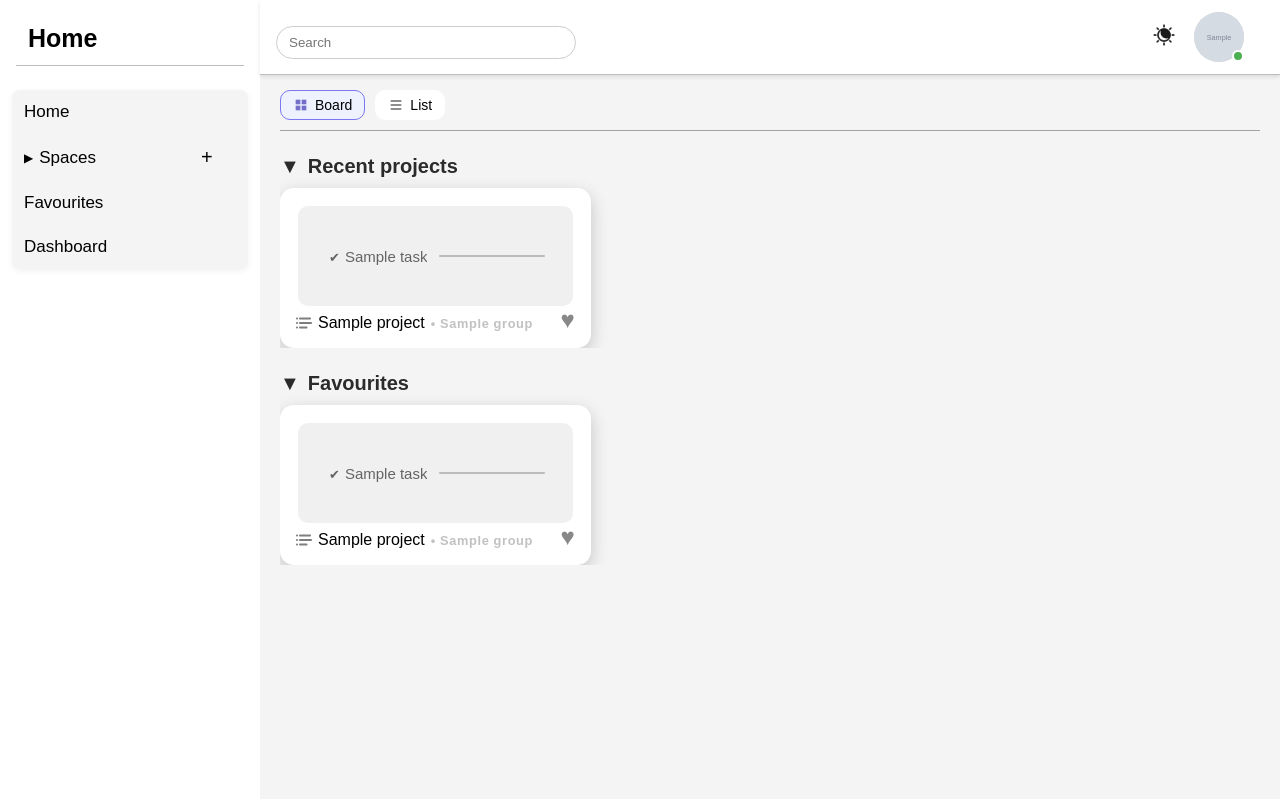
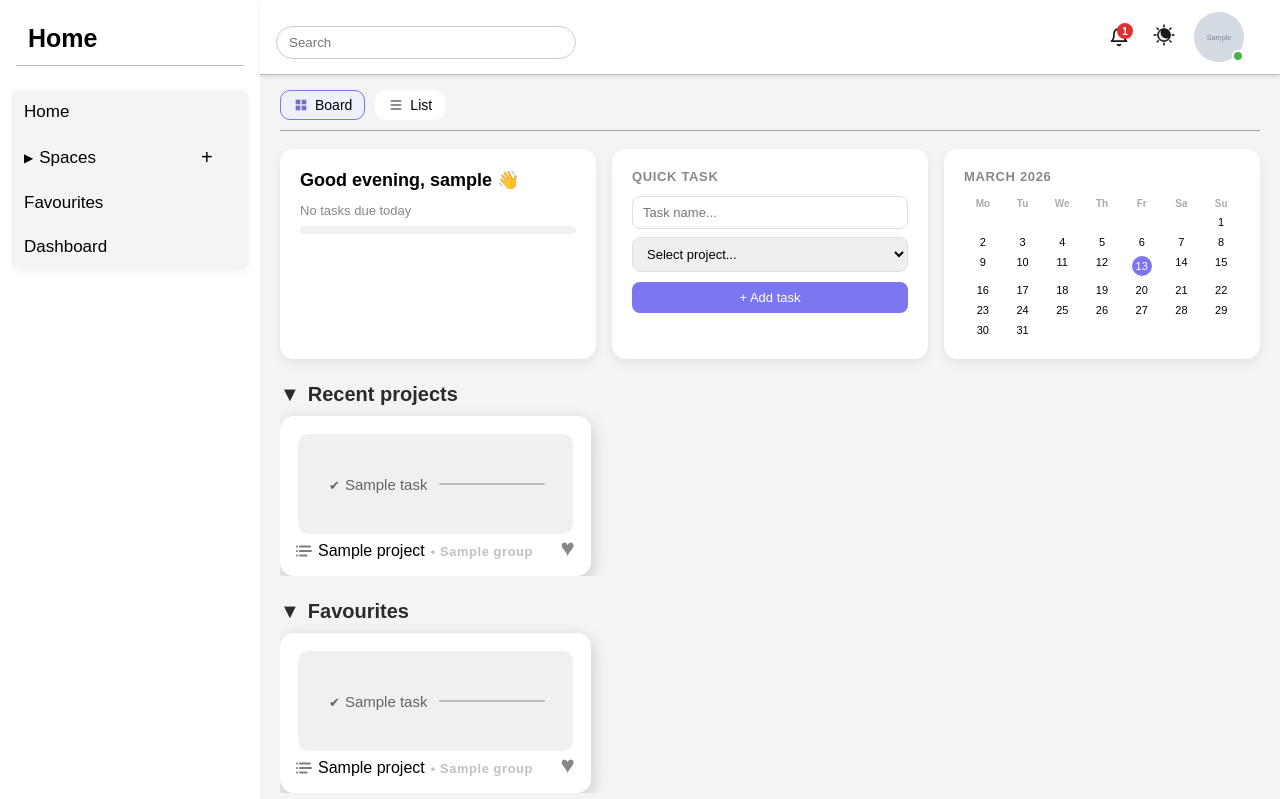
Before and after one commit to adsetsuko0/task_manager, a Django app: page / in a window 1280 px wide. Shown: the top 799 px of the page. Run offline with Django 5.2, Linux system fonts and the light colour scheme; a user stored in the database is signed in; tables that the repository leaves empty hold one stand-in row (values such as "Sample post"); grey boxes marked "Sample" are stand-in pictures.

Commit message:
ALL DONE

```diff
--- a/tasks/static/tasks/css/style.css
+++ b/tasks/static/tasks/css/style.css
@@ -2446,3 +2446,282 @@ body.dark-theme .task-row.dragging {
 .task-row.drag-over {
     border-top: 2px solid #7c76f0;
 }
+
+
+.home-widget {
+    background: #fff;
+    border-radius: 14px;
+    padding: 20px;
+    box-shadow: 0 4px 12px rgba(0,0,0,0.07);
+    flex: 1;
+    min-width: 220px;
+}
+
+.home-widget-greeting {
+    font-size: 18px;
+    font-weight: 600;
+    margin-bottom: 12px;
+}
+
+.home-widget-title {
+    font-size: 13px;
+    font-weight: 600;
+    color: #888;
+    text-transform: uppercase;
+    letter-spacing: 0.05em;
+    margin-bottom: 12px;
+}
+
+.home-widget-progress-label {
+    font-size: 13px;
+    color: #888;
+    margin-bottom: 8px;
+}
+
+.home-widget-progress-bar-bg {
+    background: #f0f0f0;
+    border-radius: 8px;
+    height: 8px;
+    overflow: hidden;
+}
+
+.home-widget-progress-bar-fill {
+    height: 100%;
+    background: linear-gradient(90deg, #7c76f0, #9b97e8);
+    border-radius: 8px;
+    transition: width 0.8s ease;
+}
+
+.home-quick-task-input {
+    width: 100%;
+    padding: 8px 10px;
+    border: 1px solid #e0e0e0;
+    border-radius: 8px;
+    font-size: 13px;
+    margin-bottom: 8px;
+    box-sizing: border-box;
+    outline: none;
+}
+
+.home-quick-task-select {
+    width: 100%;
+    padding: 8px 10px;
+    border: 1px solid #e0e0e0;
+    border-radius: 8px;
+    font-size: 13px;
+    margin-bottom: 10px;
+    box-sizing: border-box;
+    outline: none;
+}
+
+.home-quick-task-btn {
+    background: #7c76f0;
+    color: #fff;
+    border: none;
+    border-radius: 8px;
+    padding: 8px 16px;
+    font-size: 13px;
+    cursor: pointer;
+    width: 100%;
+    transition: background 0.2s;
+}
+
+.home-quick-task-btn:hover {
+    background: #6a64d8;
+}
+
+.home-calendar-grid {
+    display: grid;
+    grid-template-columns: repeat(7, 1fr);
+    gap: 2px;
+}
+
+.cal-day-header {
+    font-size: 10px;
+    color: #aaa;
+    text-align: center;
+    padding: 2px 0;
+    font-weight: 600;
+}
+
+.cal-day {
+    display: flex;
+    flex-direction: column;
+    align-items: center;
+    padding: 3px 0;
+    border-radius: 6px;
+    font-size: 11px;
+    cursor: default;
+    position: relative;
+}
+
+.cal-day.cal-today span:first-child {
+    background: #7c76f0;
+    color: #fff;
+    border-radius: 50%;
+    width: 20px;
+    height: 20px;
+    display: flex;
+    align-items: center;
+    justify-content: center;
+}
+
+.cal-dot {
+    width: 4px;
+    height: 4px;
+    border-radius: 50%;
+    margin-top: 1px;
+}
+
+.cal-dot-done { background: #2f9e44; }
+.cal-dot-pending { background: #e8b84b; }
+
+/* dark theme */
+body.dark-theme .home-widget {
+    background: #1e1e1e;
+}
+
+body.dark-theme .home-widget-progress-bar-bg {
+    background: #333;
+}
+
+body.dark-theme .home-quick-task-input,
+body.dark-theme .home-quick-task-select {
+    background: #2a2a2a;
+    border-color: #444;
+    color: #eee;
+}
+
+.notifications-bell {
+    position: relative;
+    cursor: pointer;
+    padding: 6px;
+    border-radius: 8px;
+    display: flex;
+    align-items: center;
+    transition: background 0.15s;
+    margin-right: 5px;
+    color: #141414;
+}
+
+body.dark-theme .home-quick-task-sele.notifications-bell {
+    color: #aaa;
+}
+
+
+.notifications-bell:hover {
+    background: rgba(0,0,0,0.07);
+}
+
+.notifications-badge {
+    position: absolute;
+    top: 2px;
+    right: 2px;
+    background: #e03131;
+    color: #fff;
+    font-size: 10px;
+    font-weight: 700;
+    border-radius: 50%;
+    width: 16px;
+    height: 16px;
+    display: flex;
+    align-items: center;
+    justify-content: center;
+}
+
+.notifications-panel {
+    position: fixed;
+    width: 320px;
+    max-height: 400px;
+    background: #fff;
+    border-radius: 14px;
+    box-shadow: 0 8px 32px rgba(0,0,0,0.15);
+    z-index: 9999;
+    overflow: hidden;
+    display: flex;
+    flex-direction: column;
+}
+
+.notifications-header {
+    display: flex;
+    align-items: center;
+    justify-content: space-between;
+    padding: 14px 16px;
+    font-weight: 600;
+    font-size: 14px;
+    border-bottom: 1px solid #f0f0f0;
+}
+
+.notifications-close {
+    background: none;
+    border: none;
+    cursor: pointer;
+    color: #888;
+    font-size: 14px;
+}
+
+.notifications-body {
+    overflow-y: auto;
+    max-height: 340px;
+}
+
+.notification-item {
+    display: flex;
+    align-items: flex-start;
+    gap: 10px;
+    padding: 12px 16px;
+    cursor: pointer;
+    transition: background 0.15s;
+    border-bottom: 1px solid #f5f5f5;
+}
+
+.notification-item:hover {
+    background: #f9f8ff;
+}
+
+.notification-icon {
+    font-size: 16px;
+    margin-top: 1px;
+}
+
+.notification-title {
+    font-size: 13px;
+    font-weight: 500;
+    margin-bottom: 2px;
+}
+
+.notification-meta {
+    font-size: 11px;
+    color: #888;
+}
+
+.notifications-empty {
+    padding: 24px;
+    text-align: center;
+    color: #888;
+    font-size: 13px;
+}
+
+.notifications-loading {
+    padding: 24px;
+    text-align: center;
+    color: #888;
+    font-size: 13px;
+}
+
+body.dark-theme .notifications-panel {
+    background: #1e1e1e;
+    box-shadow: 0 8px 32px rgba(0,0,0,0.4);
+}
+
+body.dark-theme .notifications-header {
+    border-bottom-color: #333;
+}
+
+body.dark-theme .notification-item {
+    border-bottom-color: #2a2a2a;
+}
+
+body.dark-theme .notification-item:hover {
+    background: #252525;
+}
--- a/tasks/static/tasks/js/fav.js
+++ b/tasks/static/tasks/js/fav.js
@@ -340,6 +340,12 @@ function refreshFavPageIfOpen() {
     loadFavouriteProjects().then(() => renderFavProjectsInView(currentView));
 }
 
+
+document.addEventListener('DOMContentLoaded', () => {
+    setTimeout(loadHomeWidgets, 100);
+});
+
+
 window.refreshFavPageIfOpen = refreshFavPageIfOpen;
 
 window.renderFavouritesPage = renderFavouritesPage;
--- a/tasks/static/tasks/js/main.js
+++ b/tasks/static/tasks/js/main.js
@@ -32,6 +32,7 @@ document.getElementById('nav-home').addEventListener('click', () => {
     document.querySelector('.content').innerHTML = homeContent;
 
     updatePageTitle('Home');
+    loadHomeWidgets();
 
     // переинициализируем view кнопки
     viewButtons = document.querySelectorAll('.view-switch .view-btn');
@@ -62,6 +63,7 @@ document.getElementById('nav-home').addEventListener('click', () => {
     // обновляем карточки
     limitCards('recent', 3);
     limitCards('fav', 3);
+
 });
 
 
@@ -1643,3 +1645,296 @@ document.addEventListener('DOMContentLoaded', () => {
     }
 
 });
+
+
+
+
+document.addEventListener('keydown', (e) => {
+    if (e.target.tagName === 'INPUT' || e.target.tagName === 'TEXTAREA' || e.target.isContentEditable) return;
+
+    // Esc
+    if (e.key === 'Escape') {
+        document.querySelectorAll('.modal-overlay, .modal-backdrop').forEach(m => m.style.display = 'none');
+        document.getElementById('status-picker')?.remove();
+        document.getElementById('date-picker-inline')?.remove();
+        document.getElementById('assignee-picker')?.remove();
+        document.getElementById('priority-picker')?.remove();
+        document.getElementById('bulk-status-picker')?.remove();
+        document.getElementById('bulk-assignee-picker')?.remove();
+        document.getElementById('bulk-move-picker')?.remove();
+        document.getElementById('bulk-date-picker')?.remove();
+        document.getElementById('task-dropdown').style.display = 'none';
+        document.getElementById('dropdown').style.display = 'none';
+        return;
+    }
+
+    // N — новый таск
+    if (e.key === 'n' || e.key === 'N') {
+        const projectPage = document.querySelector('.project-page');
+        if (!projectPage) return;
+        openCreateTaskModal(projectPage.dataset.projectId);
+        return;
+    }
+
+    // Ctrl+K — поиск
+    if ((e.ctrlKey || e.metaKey) && e.key === 'k') {
+        e.preventDefault();
+        document.getElementById('global-search')?.focus();
+        return;
+    }
+});
+
+
+function loadHomeWidgets() {
+    const content = document.querySelector('.content');
+
+    // вставляем виджеты перед #recent
+    const recentSection = content.querySelector('#recent');
+    if (!recentSection || document.getElementById('home-widgets')) return;
+
+    const hour = new Date().getHours();
+    const greeting = hour < 12 ? 'Good morning' : hour < 17 ? 'Good afternoon' : 'Good evening';
+
+    const widgetsHTML = `
+        <div id="home-widgets" style="display:flex; gap:16px; margin-bottom:20px; flex-wrap:wrap;">
+
+            <!-- Приветствие + прогресс -->
+            <div class="home-widget" id="home-greeting-widget">
+                <div class="home-widget-greeting" id="home-greeting-text">
+                    ${greeting}, loading... 👋
+                </div>
+                <div class="home-widget-progress-label" id="home-progress-label">
+                    Loading today's progress...
+                </div>
+                <div class="home-widget-progress-bar-bg">
+                    <div class="home-widget-progress-bar-fill" id="home-progress-fill" style="width:0%"></div>
+                </div>
+            </div>
+
+            <!-- Быстрое создание таска -->
+            <div class="home-widget" id="home-quick-task-widget">
+                <div class="home-widget-title">Quick task</div>
+                <input class="home-quick-task-input" id="home-quick-task-input" placeholder="Task name...">
+                <select class="home-quick-task-select" id="home-quick-task-project">
+                    <option value="">Select project...</option>
+                </select>
+                <button class="home-quick-task-btn" onclick="submitQuickTask()">+ Add task</button>
+            </div>
+
+            <!-- Мини-календарь -->
+            <div class="home-widget" id="home-calendar-widget">
+                <div class="home-widget-title" id="home-calendar-title"></div>
+                <div class="home-calendar-grid" id="home-calendar-grid"></div>
+            </div>
+
+        </div>
+    `;
+
+    recentSection.insertAdjacentHTML('beforebegin', widgetsHTML);
+
+    // заполняем проекты в quick task
+    document.querySelectorAll('.project-item').forEach(el => {
+        const opt = document.createElement('option');
+        opt.value = el.dataset.projectId;
+        opt.textContent = el.querySelector('.project-name').textContent;
+        document.getElementById('home-quick-task-project').appendChild(opt);
+    });
+
+    // загружаем данные
+    fetch('/home/stats/')
+        .then(res => res.json())
+        .then(data => {
+            // приветствие
+            document.getElementById('home-greeting-text').textContent =
+                `${greeting}, ${data.username} 👋`;
+
+            // прогресс
+            const done = data.today_done;
+            const total = data.today_total;
+            const pct = total > 0 ? Math.round((done / total) * 100) : 0;
+            document.getElementById('home-progress-label').textContent =
+                total > 0 ? `${done} of ${total} tasks done today` : 'No tasks due today';
+
+            const fillEl = document.getElementById('home-progress-fill');
+if (fillEl) setTimeout(() => { fillEl.style.width = pct + '%'; }, 100);
+
+            // календарь
+            renderMiniCalendar(data.calendar_dates);
+        });
+}
+
+function renderMiniCalendar(calendarDates) {
+    const now = new Date();
+    const year = now.getFullYear();
+    const month = now.getMonth();
+
+    const monthNames = ['January','February','March','April','May','June',
+                        'July','August','September','October','November','December'];
+    document.getElementById('home-calendar-title').textContent = `${monthNames[month]} ${year}`;
+
+    const firstDay = new Date(year, month, 1).getDay();
+    const daysInMonth = new Date(year, month + 1, 0).getDate();
+    const startOffset = (firstDay + 6) % 7; // пн первый
+
+    const grid = document.getElementById('home-calendar-grid');
+    grid.innerHTML = '';
+
+    // заголовки дней
+    ['Mo','Tu','We','Th','Fr','Sa','Su'].forEach(d => {
+        const el = document.createElement('div');
+        el.className = 'cal-day-header';
+        el.textContent = d;
+        grid.appendChild(el);
+    });
+
+    // пустые ячейки до начала месяца
+    for (let i = 0; i < startOffset; i++) {
+        const el = document.createElement('div');
+        el.className = 'cal-day empty';
+        grid.appendChild(el);
+    }
+
+    // дни месяца
+    for (let day = 1; day <= daysInMonth; day++) {
+        const el = document.createElement('div');
+        el.className = 'cal-day';
+
+        const dateStr = `${year}-${String(month+1).padStart(2,'0')}-${String(day).padStart(2,'0')}`;
+        const isToday = day === now.getDate();
+        const hasTask = calendarDates[dateStr];
+
+        if (isToday) el.classList.add('cal-today');
+
+        el.innerHTML = `<span>${day}</span>`;
+
+        if (hasTask) {
+            const allDone = hasTask.done === hasTask.total;
+            const dot = document.createElement('span');
+            dot.className = allDone ? 'cal-dot cal-dot-done' : 'cal-dot cal-dot-pending';
+            el.appendChild(dot);
+        }
+
+        grid.appendChild(el);
+    }
+}
+
+function submitQuickTask() {
+    const title = document.getElementById('home-quick-task-input').value.trim();
+    const projectId = document.getElementById('home-quick-task-project').value;
+
+    if (!title) { showToast('Task name cannot be empty'); return; }
+    if (!projectId) { showToast('Select a project'); return; }
+
+    fetch('/tasks/create/', {
+        method: 'POST',
+        headers: { 'Content-Type': 'application/json', 'X-CSRFToken': getCSRFToken() },
+        body: JSON.stringify({
+            project_id: projectId, title,
+            status: 'todo', priority: 'low',
+            description: '', assignee_id: null, due_date: null
+        })
+    })
+    .then(res => res.json())
+    .then(data => {
+        if (data.success) {
+            document.getElementById('home-quick-task-input').value = '';
+            showToast('Task created!');
+            refreshProjectCardImg(projectId);
+        }
+    });
+}
+
+window.submitQuickTask = submitQuickTask;
+
+
+function toggleNotifications() {
+    const panel = document.getElementById('notifications-panel');
+    if (panel) {
+        panel.remove();
+        return;
+    }
+
+    const bell = document.getElementById('notifications-bell');
+    const rect = bell.getBoundingClientRect();
+
+    const div = document.createElement('div');
+    div.id = 'notifications-panel';
+    div.className = 'notifications-panel';
+    div.innerHTML = `
+        <div class="notifications-header">
+            <span>Notifications</span>
+            <button class="notifications-close" onclick="document.getElementById('notifications-panel').remove()">✕</button>
+        </div>
+        <div class="notifications-body" id="notifications-body">
+            <div class="notifications-loading">Loading...</div>
+        </div>
+    `;
+
+    div.style.top = (rect.bottom + 8) + 'px';
+    div.style.right = (window.innerWidth - rect.right) + 'px';
+    document.body.appendChild(div);
+
+    fetch('/notifications/')
+        .then(res => res.json())
+        .then(data => {
+            const body = document.getElementById('notifications-body');
+            if (!body) return;
+
+            if (data.notifications.length === 0) {
+                body.innerHTML = `<div class="notifications-empty">No overdue tasks 🎉</div>`;
+                return;
+            }
+
+            body.innerHTML = data.notifications.map(n => `
+                <div class="notification-item" onclick="openTaskProject('${n.id}')">
+                    <div class="notification-icon">⚠️</div>
+                    <div class="notification-content">
+                        <div class="notification-title">${n.title}</div>
+                        <div class="notification-meta">${n.project} · overdue ${n.due_date}</div>
+                    </div>
+                </div>
+            `).join('');
+        });
+}
+
+function loadNotificationsBadge() {
+    fetch('/notifications/')
+        .then(res => res.json())
+        .then(data => {
+            const badge = document.getElementById('notifications-badge');
+            if (!badge) return;
+            if (data.count > 0) {
+                badge.textContent = data.count > 9 ? '9+' : data.count;
+                badge.style.display = 'flex';
+            } else {
+                badge.style.display = 'none';
+            }
+        });
+}
+
+function openTaskProject(taskId) {
+    document.getElementById('notifications-panel')?.remove();
+    fetch(`/tasks/${taskId}/info/`)
+        .then(res => res.json())
+        .then(data => {
+            const projectEl = document.querySelector(`.project-item[data-project-id="${data.project_id}"]`);
+            if (!projectEl) return;
+            document.querySelectorAll('.project-item').forEach(el => el.classList.remove('active'));
+            projectEl.classList.add('active');
+            renderProjectPage(projectEl);
+        });
+}
+
+window.toggleNotifications = toggleNotifications;
+
+document.addEventListener('click', (e) => {
+    const panel = document.getElementById('notifications-panel');
+    if (panel && !panel.contains(e.target) && !document.getElementById('notifications-bell').contains(e.target)) {
+        panel.remove();
+    }
+});
+
+document.addEventListener('DOMContentLoaded', () => {
+    loadNotificationsBadge();
+    setInterval(loadNotificationsBadge, 60000);
+});
--- a/tasks/static/tasks/js/project.js
+++ b/tasks/static/tasks/js/project.js
@@ -737,7 +737,7 @@ function renderProjectTasks(tasks, projectId) {
                                 ${task.status === 'todo' ? 'TO DO' : task.status === 'in_progress' ? 'IN PROGRESS' : 'DONE'}
                             </span>
                         </td>
-                        <td class="task-td task-title-td">${task.title}</td>
+                        <td class="task-td task-title-td" ondblclick="inlineRenameTask(event, '${task.id}', this)">${task.title}</td>
                         <td class="task-td task-muted" style="cursor:pointer" onclick="openAssigneePicker(event, '${task.id}', this)">
                             ${task.assignee ? '👤 ' + task.assignee : `
                                 <svg xmlns="http://www.w3.org/2000/svg" width="18" height="18" viewBox="0 0 24 24" fill="none" stroke="#aaa" stroke-width="2" stroke-linecap="round" stroke-linejoin="round" class="assignee-add-icon">
@@ -1456,7 +1456,7 @@ function taskRowHTML(task, projectId) {
                     ${task.status === 'todo' ? 'TO DO' : task.status === 'in_progress' ? 'IN PROGRESS' : 'DONE'}
                 </span>
             </td>
-            <td class="task-td task-title-td">${task.title}</td>
+           <td class="task-td task-title-td" ondblclick="inlineRenameTask(event, '${task.id}', this)">${task.title}</td>
             <td class="task-td task-muted" style="cursor:pointer" onclick="openAssigneePicker(event, '${task.id}', this)">
                 ${task.assignee ? '👤 ' + task.assignee : `<svg xmlns="http://www.w3.org/2000/svg" width="18" height="18" viewBox="0 0 24 24" fill="none" stroke="#aaa" stroke-width="2" stroke-linecap="round" stroke-linejoin="round" class="assignee-add-icon"><path d="M20 21v-2a4 4 0 0 0-4-4H8a4 4 0 0 0-4 4v2"/><circle cx="12" cy="7" r="4"/><line x1="19" y1="8" x2="19" y2="14"/><line x1="16" y1="11" x2="22" y2="11"/></svg>`}
             </td>
@@ -1641,6 +1641,19 @@ function initDragAndDrop(projectId) {
 }
 
 
+function inlineRenameTask(event, taskId, td) {
+    if (td.querySelector('input')) return; // уже редактируется
+    const oldName = td.textContent.trim();
+    td.innerHTML = `<input class="task-inline-input" value="${oldName}"
+        onblur="submitRenameTask(this, '${taskId}')"
+        onkeydown="if(event.key==='Enter') this.blur(); if(event.key==='Escape') { this.value='${oldName}'; this.blur(); }">`;
+    const input = td.querySelector('input');
+    input.focus();
+    input.select();
+}
+window.inlineRenameTask = inlineRenameTask;
+
+
 
 window.refreshProjectCardImg = refreshProjectCardImg;
 
--- a/tasks/templates/tasks/main.html
+++ b/tasks/templates/tasks/main.html
@@ -91,6 +91,14 @@
         </div>
 
     <div class="topbar-right" style="margin-left: auto; position: relative;">
+        <div id="notifications-bell" class="notifications-bell" onclick="toggleNotifications()">
+    <svg width="20" height="20" viewBox="0 0 24 24" fill="none" stroke="currentColor" stroke-width="2" stroke-linecap="round" stroke-linejoin="round">
+        <path d="M18 8A6 6 0 0 0 6 8c0 7-3 9-3 9h18s-3-2-3-9"/>
+        <path d="M13.73 21a2 2 0 0 1-3.46 0"/>
+    </svg>
+    <span class="notifications-badge" id="notifications-badge" style="display:none">0</span>
+</div>
+
         <div id="theme-toggle" class="theme-toggle">
             <img id='theme-icon' src="{% static 'tasks/icons/night_mode.png' %}" alt="Dark Theme" />
         </div>
--- a/tasks/urls.py
+++ b/tasks/urls.py
@@ -55,5 +55,9 @@ urlpatterns = [
     path('tasks/move/', views.move_task),
     path('tasks/reorder/', views.reorder_tasks, name='reorder_tasks'),
 
+    path('home/stats/', views.home_stats, name='home_stats'),
+    path('notifications/', views.notifications, name='notifications'),
+    path('tasks/<int:task_id>/info/', views.task_info, name='task_info'),
+
     path('dashboard/stats/', views.dashboard_stats, name='dashboard_stats'),
 ]   + static(settings.MEDIA_URL, document_root=settings.MEDIA_ROOT)
--- a/tasks/views.py
+++ b/tasks/views.py
@@ -796,3 +796,62 @@ def reorder_tasks(request):
     for index, task_id in enumerate(task_ids):
         Task.objects.filter(id=task_id).update(order=index)
     return JsonResponse({'success': True})
+
+
+
+def home_stats(request):
+    today = timezone.now().date()
+    user = request.user
+
+    all_tasks = Task.objects.filter(owner=user)
+    today_tasks = all_tasks.filter(due_date__date=today)
+    today_done = today_tasks.filter(status='done').count()
+    today_total = today_tasks.count()
+
+    # таски с due_date для календаря
+    tasks_with_dates = list(
+        all_tasks.exclude(due_date=None)
+        .values('due_date', 'status')
+    )
+    calendar_dates = {}
+    for t in tasks_with_dates:
+        d = t['due_date'].strftime('%Y-%m-%d')
+        if d not in calendar_dates:
+            calendar_dates[d] = {'total': 0, 'done': 0}
+        calendar_dates[d]['total'] += 1
+        if t['status'] == 'done':
+            calendar_dates[d]['done'] += 1
+
+    return JsonResponse({
+        'today_done': today_done,
+        'today_total': today_total,
+        'calendar_dates': calendar_dates,
+        'username': user.username,
+    })
+
+
+def notifications(request):
+    from django.utils import timezone
+    today = timezone.now()
+    overdue = Task.objects.filter(
+        owner=request.user,
+        due_date__lt=today
+    ).exclude(status='done').select_related('project').values(
+        'id', 'title', 'due_date', 'project__name'
+    ).order_by('due_date')[:20]
+
+    result = []
+    for t in overdue:
+        result.append({
+            'id': t['id'],
+            'title': t['title'],
+            'project': t['project__name'],
+            'due_date': t['due_date'].strftime('%d.%m.%Y') if t['due_date'] else ''
+        })
+
+    return JsonResponse({'notifications': result, 'count': len(result)})
+
+
+def task_info(request, task_id):
+    task = Task.objects.select_related('project').get(id=task_id)
+    return JsonResponse({'project_id': task.project_id})
```
